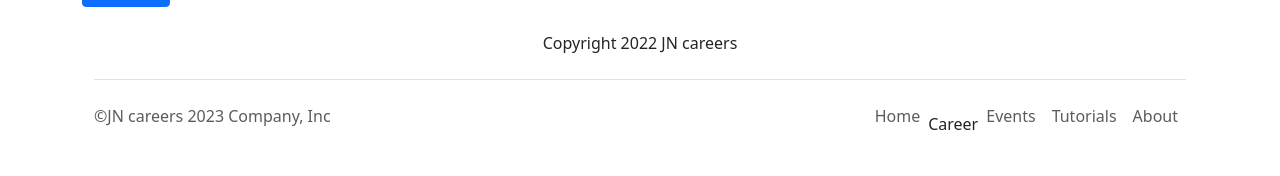
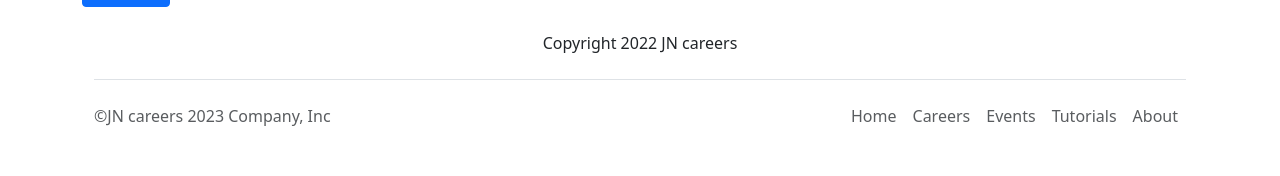
Before and after one commit to Dubeysat/JobNav_Career_v2, a Flask app: page / in a window 1280 px wide. Shown: the part 1402-1578 px from the top of the page. Run offline with Flask 2, Linux system fonts and the light colour scheme.

Commit message:
Fixed the footer alignment

```diff
--- a/templates/footer.html
+++ b/templates/footer.html
@@ -8,7 +8,7 @@
 
     <ul class="nav col-md-4 justify-content-end">
       <li class="nav-item"><a href="#" class="nav-link px-2 text-body-secondary">Home</a></li>
-      <li class="nav-item"><a href="#" class="nav-link px-2 text-body-secondary"></a>Career</li>
+      <li class="nav-item"><a href="#" class="nav-link px-2 text-body-secondary">Careers</a></li>
       <li class="nav-item"><a href="#" class="nav-link px-2 text-body-secondary">Events</a></li>
       <li class="nav-item"><a href="#" class="nav-link px-2 text-body-secondary">Tutorials</a></li>
       <li class="nav-item"><a href="#" class="nav-link px-2 text-body-secondary">About</a></li>
```
